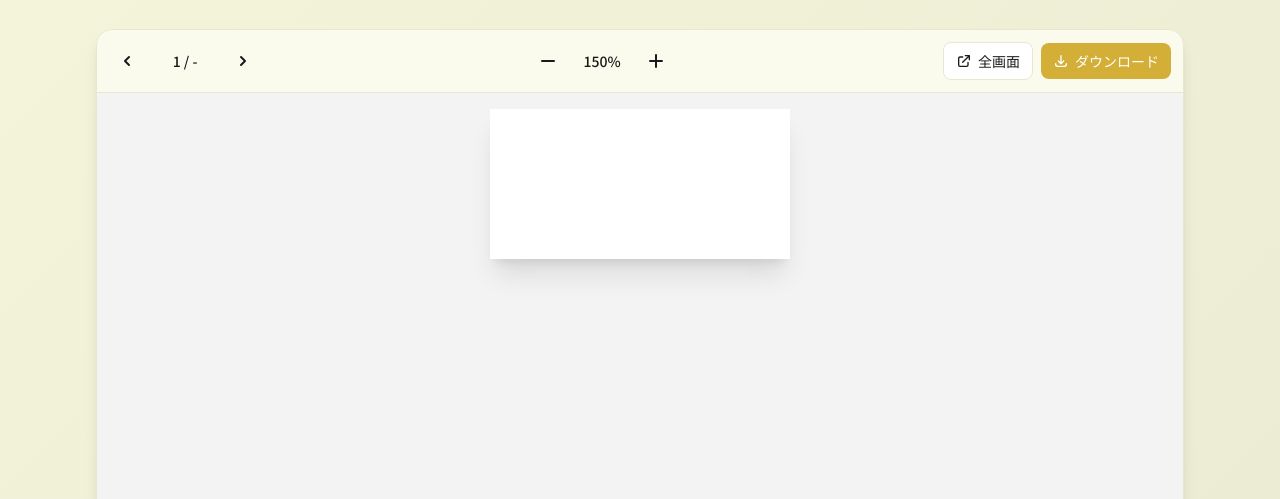
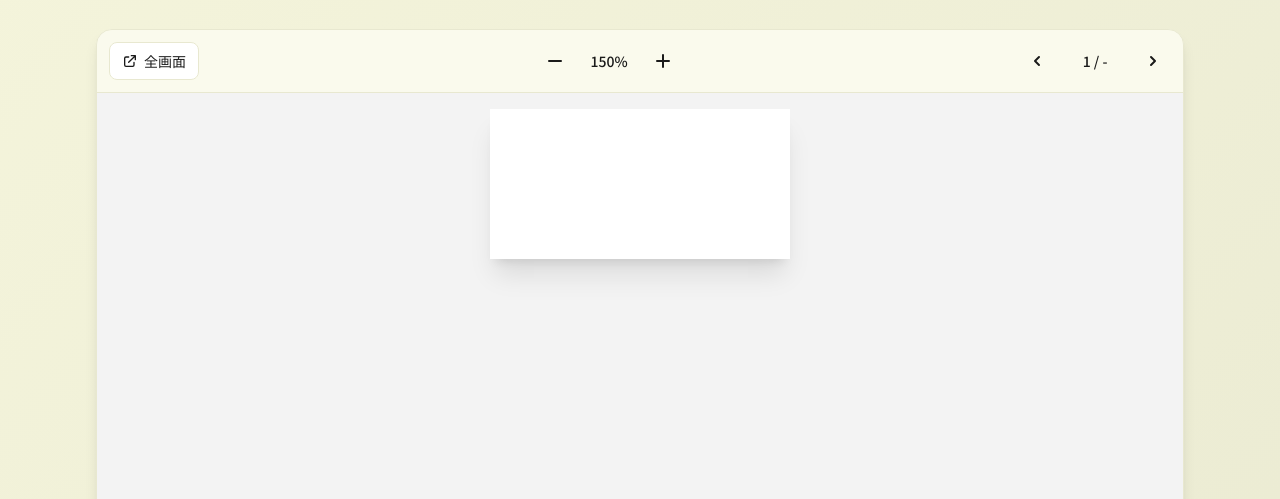
Before and after one commit to watch-manual/vintage, an Astro site: page /caliber/2 in a window 1280 px wide. Shown: the part 301-800 px from the top of the page. Built offline with nearby package versions, Linux system fonts and the light colour scheme; Astro itself is replaced by a stand-in of ours.

Commit message:
fix page

```diff
--- a/src/pages/caliber/[caliber].astro
+++ b/src/pages/caliber/[caliber].astro
@@ -85,19 +85,17 @@ const categoryLabels = {
           <!-- Toolbar -->
           <div class="p-3 bg-cream/50 border-b border-cream-dark flex flex-wrap items-center justify-between gap-3">
             <div class="flex items-center gap-2">
-              <button id="prev-page" class="p-2 rounded-lg hover:bg-cream-dark text-watch-black disabled:opacity-40 transition-colors" aria-label="前のページ">
-                <svg xmlns="http://www.w3.org/2000/svg" class="h-5 w-5" viewBox="0 0 20 20" fill="currentColor">
-                  <path fill-rule="evenodd" d="M12.707 5.293a1 1 0 010 1.414L9.414 10l3.293 3.293a1 1 0 01-1.414 1.414l-4-4a1 1 0 010-1.414l4-4a1 1 0 011.414 0z" clip-rule="evenodd" />
+              <a
+                href={`/pdf/${mainFile?.filename}#view=FitH`}
+                target="_blank"
+                rel="noopener noreferrer"
+                class="inline-flex items-center gap-1.5 px-3 py-2 bg-white border border-cream-dark hover:border-gold hover:text-gold-dark text-watch-black text-sm font-medium rounded-lg transition-colors"
+              >
+                <svg xmlns="http://www.w3.org/2000/svg" class="h-4 w-4" fill="none" viewBox="0 0 24 24" stroke="currentColor">
+                  <path stroke-linecap="round" stroke-linejoin="round" stroke-width="2" d="M10 6H6a2 2 0 00-2 2v10a2 2 0 002 2h10a2 2 0 002-2v-4M14 4h6m0 0v6m0-6L10 14" />
                 </svg>
-              </button>
-              <span class="text-sm text-watch-black font-medium min-w-[4rem] text-center">
-                <span id="page-num">1</span> / <span id="page-count">-</span>
-              </span>
-              <button id="next-page" class="p-2 rounded-lg hover:bg-cream-dark text-watch-black disabled:opacity-40 transition-colors" aria-label="次のページ">
-                <svg xmlns="http://www.w3.org/2000/svg" class="h-5 w-5" viewBox="0 0 20 20" fill="currentColor">
-                  <path fill-rule="evenodd" d="M7.293 14.707a1 1 0 010-1.414L10.586 10 7.293 6.707a1 1 0 011.414-1.414l4 4a1 1 0 010 1.414l-4 4a1 1 0 01-1.414 0z" clip-rule="evenodd" />
-                </svg>
-              </button>
+                全画面
+              </a>
             </div>
 
             <div class="flex items-center gap-2">
@@ -115,27 +113,19 @@ const categoryLabels = {
             </div>
 
             <div class="flex items-center gap-2">
-              <a
-                href={`/pdf/${mainFile?.filename}#view=FitH`}
-                target="_blank"
-                rel="noopener noreferrer"
-                class="inline-flex items-center gap-1.5 px-3 py-2 bg-white border border-cream-dark hover:border-gold hover:text-gold-dark text-watch-black text-sm font-medium rounded-lg transition-colors"
-              >
-                <svg xmlns="http://www.w3.org/2000/svg" class="h-4 w-4" fill="none" viewBox="0 0 24 24" stroke="currentColor">
-                  <path stroke-linecap="round" stroke-linejoin="round" stroke-width="2" d="M10 6H6a2 2 0 00-2 2v10a2 2 0 002 2h10a2 2 0 002-2v-4M14 4h6m0 0v6m0-6L10 14" />
+              <button id="prev-page" class="p-2 rounded-lg hover:bg-cream-dark text-watch-black disabled:opacity-40 transition-colors" aria-label="前のページ">
+                <svg xmlns="http://www.w3.org/2000/svg" class="h-5 w-5" viewBox="0 0 20 20" fill="currentColor">
+                  <path fill-rule="evenodd" d="M12.707 5.293a1 1 0 010 1.414L9.414 10l3.293 3.293a1 1 0 01-1.414 1.414l-4-4a1 1 0 010-1.414l4-4a1 1 0 011.414 0z" clip-rule="evenodd" />
                 </svg>
-                全画面
-              </a>
-              <a
-                href={`/pdf/${mainFile?.filename}`}
-                download
-                class="inline-flex items-center gap-1.5 px-3 py-2 bg-gold hover:bg-gold-dark text-white text-sm font-medium rounded-lg transition-colors"
-              >
-                <svg xmlns="http://www.w3.org/2000/svg" class="h-4 w-4" fill="none" viewBox="0 0 24 24" stroke="currentColor">
-                  <path stroke-linecap="round" stroke-linejoin="round" stroke-width="2" d="M4 16v1a3 3 0 003 3h10a3 3 0 003-3v-1m-4-4l-4 4m0 0l-4-4m4 4V4" />
+              </button>
+              <span class="text-sm text-watch-black font-medium min-w-[4rem] text-center">
+                <span id="page-num">1</span> / <span id="page-count">-</span>
+              </span>
+              <button id="next-page" class="p-2 rounded-lg hover:bg-cream-dark text-watch-black disabled:opacity-40 transition-colors" aria-label="次のページ">
+                <svg xmlns="http://www.w3.org/2000/svg" class="h-5 w-5" viewBox="0 0 20 20" fill="currentColor">
+                  <path fill-rule="evenodd" d="M7.293 14.707a1 1 0 010-1.414L10.586 10 7.293 6.707a1 1 0 011.414-1.414l4 4a1 1 0 010 1.414l-4 4a1 1 0 01-1.414 0z" clip-rule="evenodd" />
                 </svg>
-                ダウンロード
-              </a>
+              </button>
             </div>
           </div>
 
```
